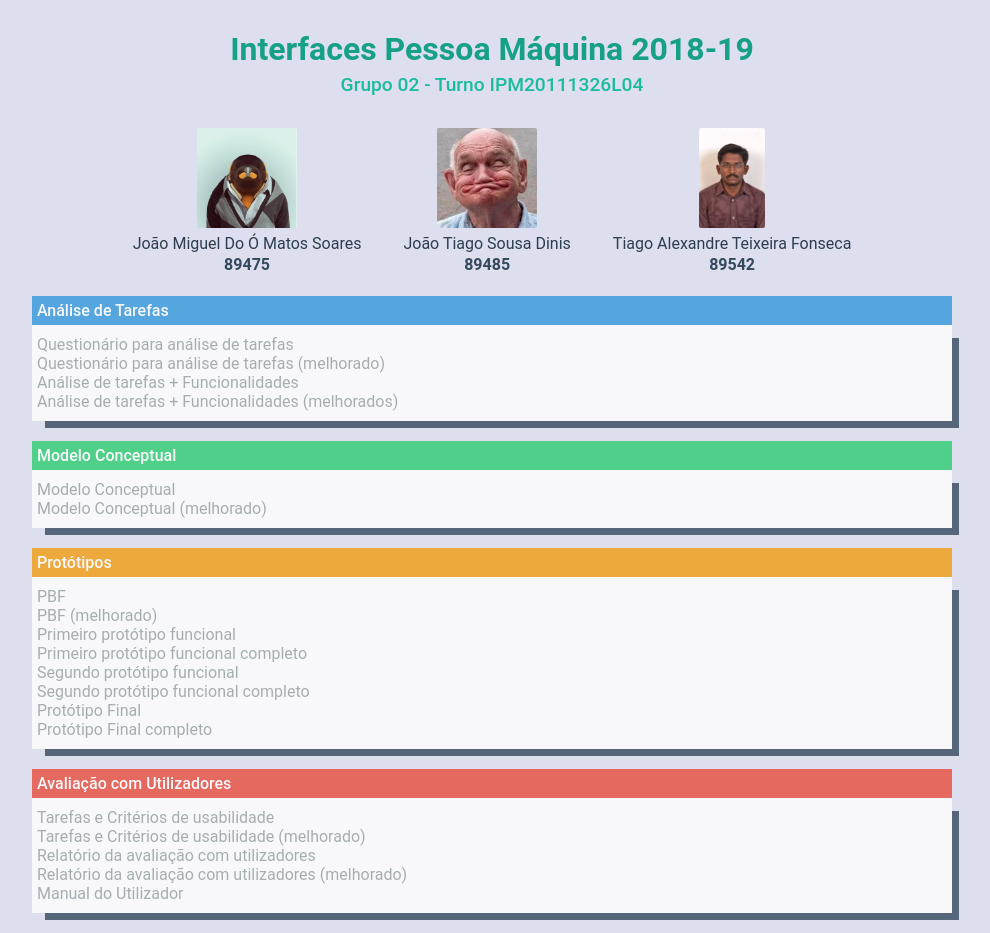
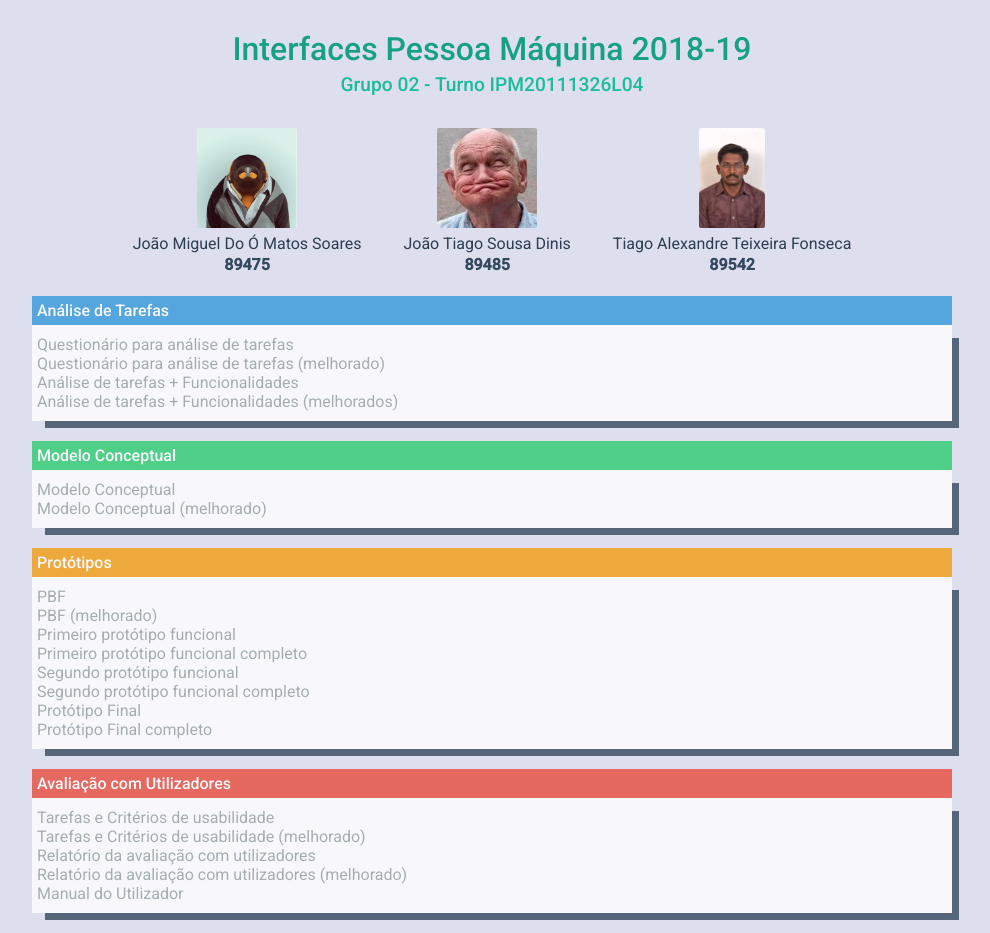
Before and after one commit to gh-jsoares/IPM-Site, a plain HTML site: page index.html in a window 1280 px wide. Shown: the whole page, without its empty margins (148-1138 px from the left). Drawn offline with Linux system fonts and the light colour scheme.

Commit message:
Added roboto font link to html

```diff
--- a/assets/css/styles.css
+++ b/assets/css/styles.css
@@ -1,7 +1,7 @@
 * {
     margin: 0;
     padding: 0;
-    font-family: 'Roboto';
+    font-family: 'Roboto', sans-serif;
 }
 
 body {
@@ -21,6 +21,7 @@ header {
 header .title {
     color: #16a085;
     margin-bottom: 5px;
+    font-weight: 500;
 }
 
 header .subtitle {
--- a/index.html
+++ b/index.html
@@ -6,6 +6,8 @@
     <meta http-equiv="X-UA-Compatible" content="ie=edge">
 
     <title>IPM</title>
+
+    <link href="https://fonts.googleapis.com/css?family=Roboto:400,500" rel="stylesheet">
     <link rel="stylesheet" href="assets/css/styles.css">
 </head>
 
```
